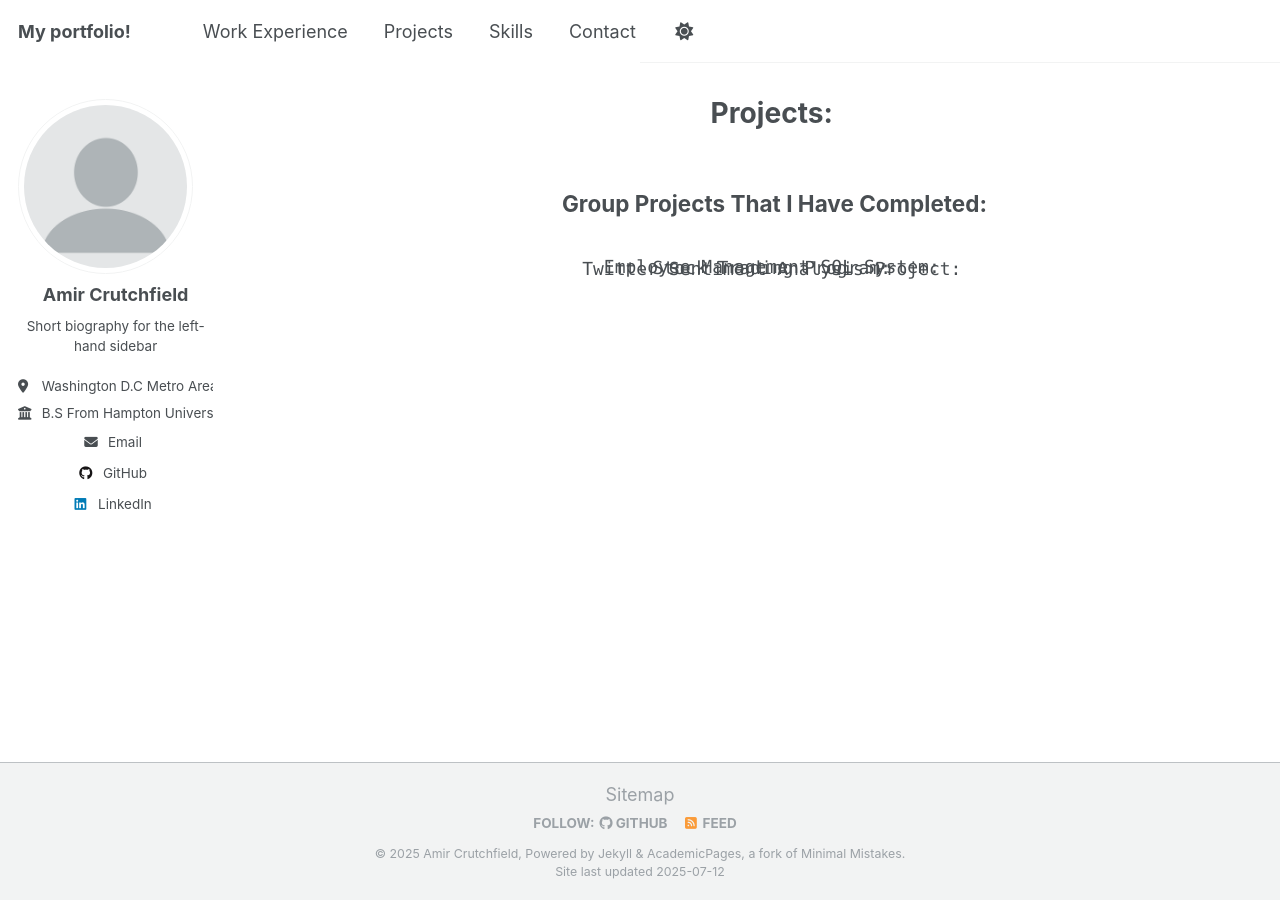
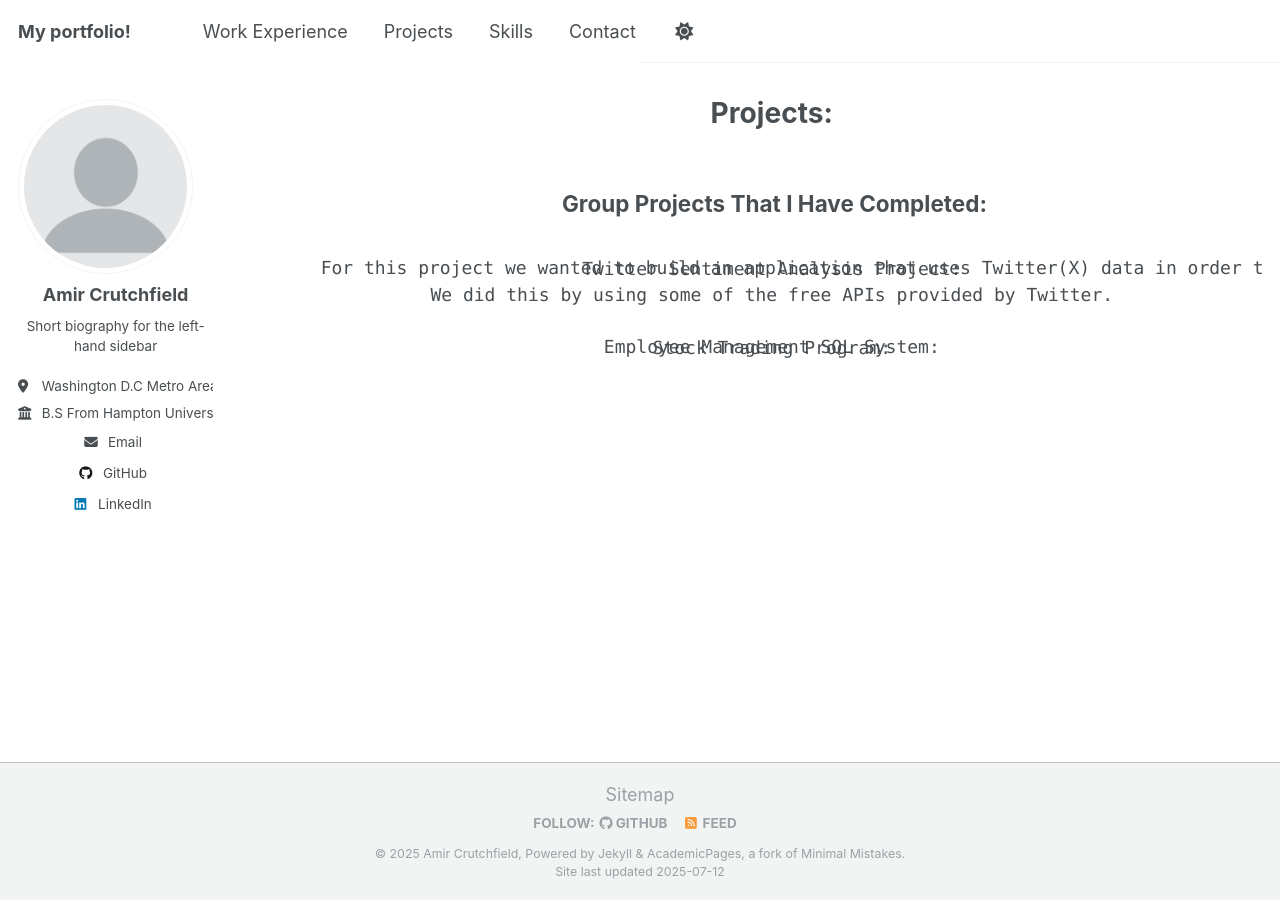
Before and after one commit to amirc42/amircportfolio, a Jekyll site: the page built from _pages/projects.html, in a window 1280 px wide. Built offline with Jekyll 4.4.1, drawn with Linux system fonts in a browser that asks for light colours; a script that is not in the unit is left out.

Commit message:
Update projects.html

```diff
--- a/_pages/projects.html
+++ b/_pages/projects.html
@@ -13,6 +13,11 @@ div {text-align: center;}
 <pre> <h2> Group Projects That I Have Completed:</h2>
 Twitter Sentiment Analysis Project:
 <div style ="margin:-55px 39.1px 0;">
+For this project we wanted to build an application that uses Twitter(X) data in order to build a sentiment analysis system.
+We did this by using some of the free APIs provided by Twitter.
+
+
+<div style ="margin:-55px 39.1px 0;">
 Stock Trading Program:
 <div style ="margin:-55px 39.1px 0;">
 Employee Management SQL System:
```
